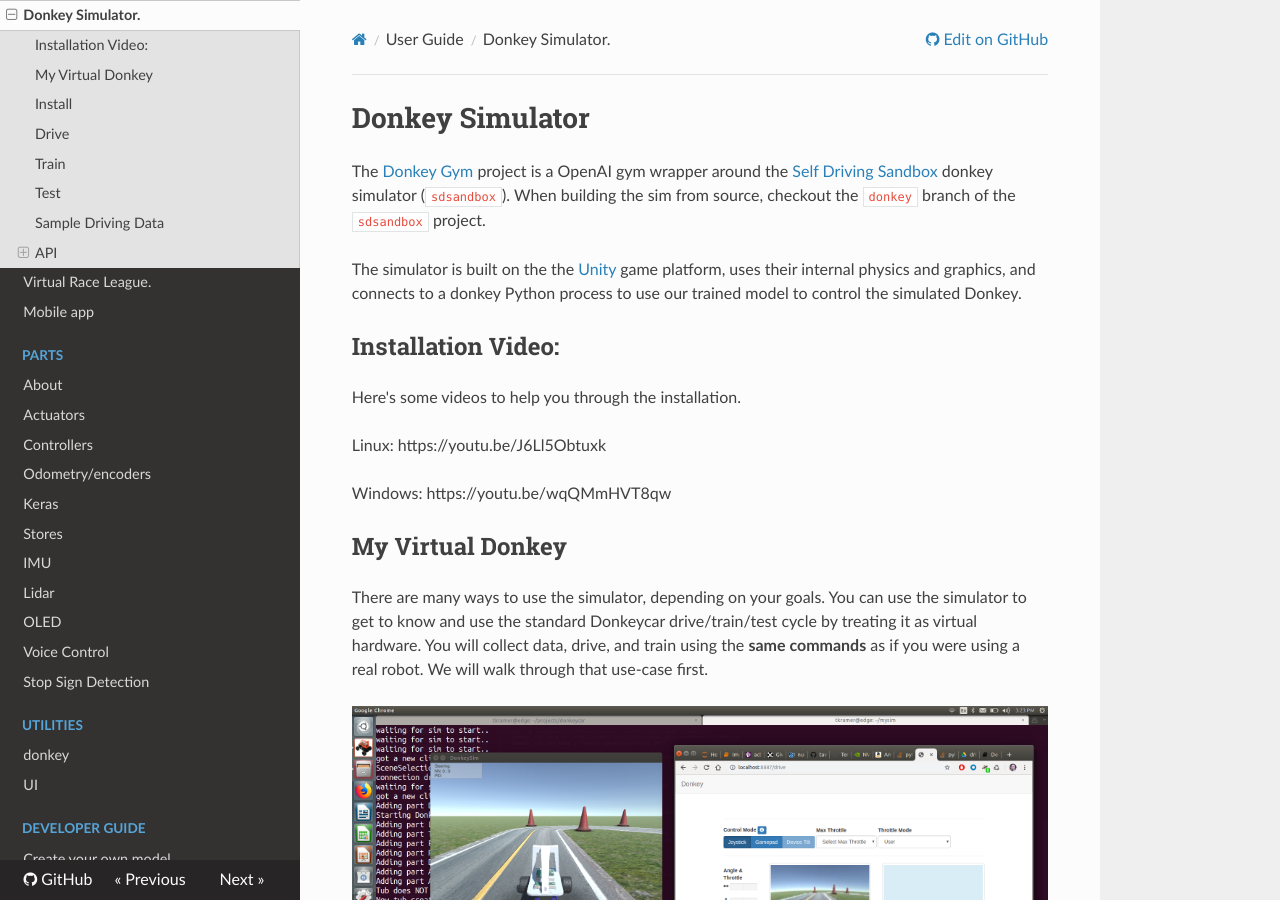
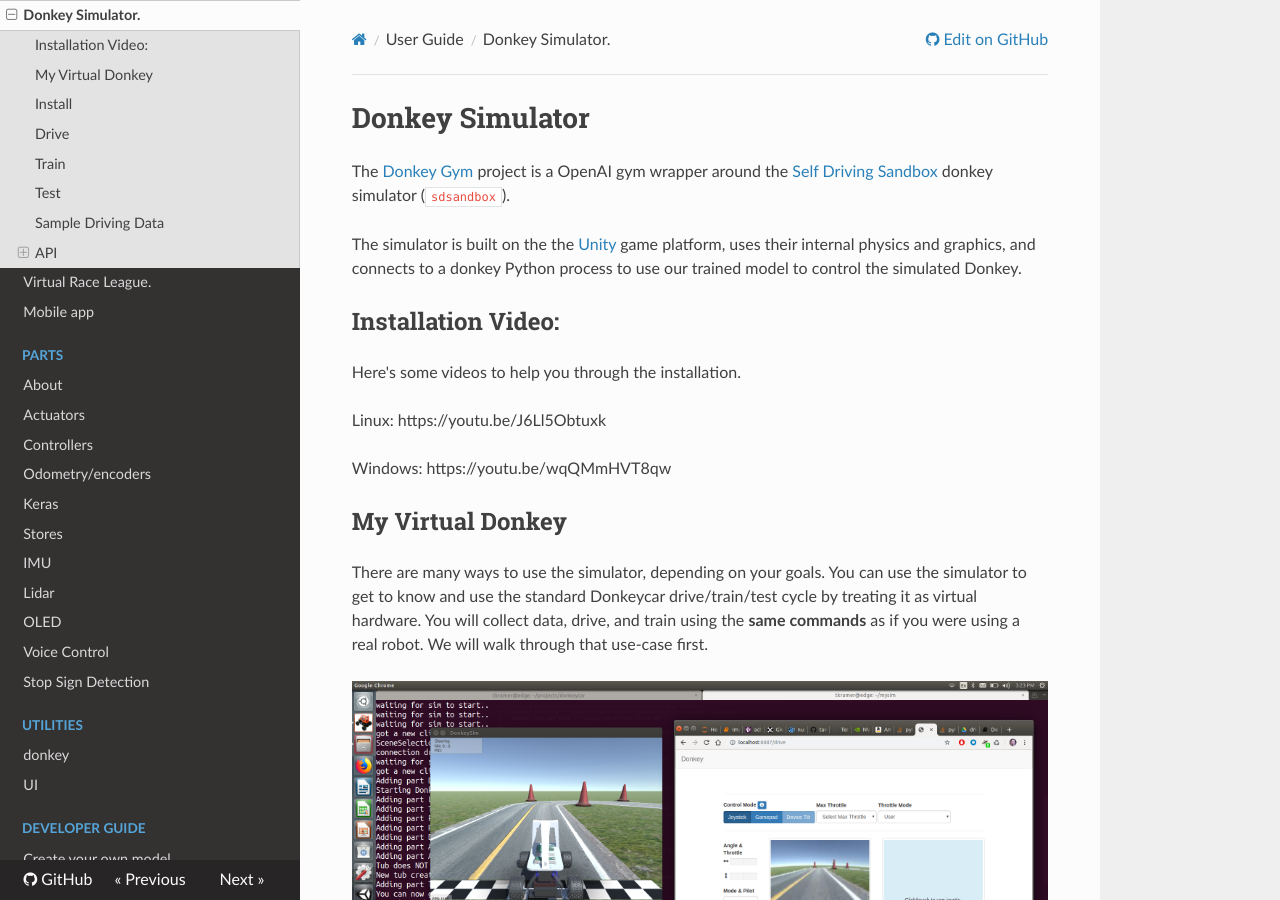
Before and after one commit to autorope/donkeydocs, an MkDocs documentation site: the page built from docs/guide/simulator.md, in a window 1280 px wide and 900 px high. Built offline with MkDocs 1.6.1, drawn with Linux system fonts in a browser that asks for light colours; nearby versions of some CDN libraries; old or Windows-style settings are respelled for this version of MkDocs.

Commit message:
Update sdsandbox link and dead branch refs

```diff
--- a/docs/guide/simulator.md
+++ b/docs/guide/simulator.md
@@ -1,6 +1,6 @@
 # Donkey Simulator
 
-The [Donkey Gym](https://github.com/tawnkramer/gym-donkeycar) project is a OpenAI gym wrapper around the [Self Driving Sandbox](https://github.com/tawnkramer/sdsandbox/tree/donkey) donkey simulator (`sdsandbox`). When building the sim from source, checkout the `donkey` branch of the `sdsandbox` project.
+The [Donkey Gym](https://github.com/tawnkramer/gym-donkeycar) project is a OpenAI gym wrapper around the [Self Driving Sandbox](https://github.com/tawnkramer/sdsandbox) donkey simulator (`sdsandbox`).
 
 The simulator is built on the the [Unity](https://unity.com/) game platform, uses their internal physics and graphics, and connects to a donkey Python process to use our trained model to control the simulated Donkey.
 
```
